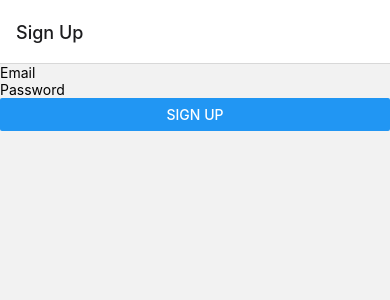
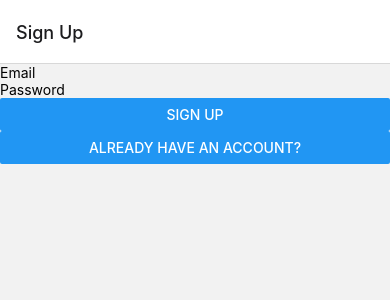
Before and after one commit to Preferred-Potties/preferred-potties-expo, a React Native app: screen / in a window 390 px wide. Shown: the top 300 px of the page. Built offline with nearby package versions, Linux system fonts and the light colour scheme; no server answers; what react-native-maps would draw is missing.

Commit message:
added navigation button to toggle between sign up and sign in

```diff
--- a/App.js
+++ b/App.js
@@ -24,7 +24,7 @@ function Auth() {
 function Authenticated() {
   return (
     <Stack.Navigator>
-      <Stack.Screen name="Home Screen" component={HomeScreen} />
+      <Stack.Screen name="Welcome to Loocater!" component={HomeScreen} />
     </Stack.Navigator>
   );
 }
--- a/screens/HomeScreen.js
+++ b/screens/HomeScreen.js
@@ -1,6 +1,5 @@
 import { View, Text, StyleSheet } from "react-native";
 import React from "react";
-import { useCurrentUser } from "../context/UserContext.js";
 import MapView, { PROVIDER_GOOGLE } from "react-native-maps";
 
 export default function HomeScreen() {
--- a/screens/LoginScreen.js
+++ b/screens/LoginScreen.js
@@ -22,25 +22,14 @@ export default function LoginScreen() {
         onChangeText={(e) => setEmail(e.target.value)}
         placeholder="Email"
         value={email}
-        style={styles.input}
       />
       <TextInput
         secureTextEntry={true}
         onChangeText={(e) => setPassword(e.target.value)}
         value={password}
         placeholder="Password"
-        style={styles.input}
       />
       <Button onPress={submitAuth} title="Sign In" />
     </View>
   );
-
-  const styles = StyleSheet.create({
-    input: {
-      height: 40,
-      margin: 12,
-      borderWidth: 1,
-      padding: 10,
-    },
-  });
 }
--- a/screens/SignUpScreen.js
+++ b/screens/SignUpScreen.js
@@ -3,7 +3,7 @@ import React, { useState } from "react";
 import { signUp } from "../services/authServices.js";
 import { useCurrentUser } from "../context/UserContext.js";
 
-export default function SignUpScreen() {
+export default function SignUpScreen({ navigation }) {
   const [email, setEmail] = useState("");
   const [password, setPassword] = useState("");
   const { setUser } = useCurrentUser();
@@ -32,6 +32,12 @@ export default function SignUpScreen() {
         placeholder="Password"
       />
       <Button onPress={submitAuth} title="Sign Up" />
+      <View>
+        <Button
+          onPress={() => navigation.navigate("Sign In")}
+          title="Already have an account?"
+        />
+      </View>
     </View>
   );
 }
```
